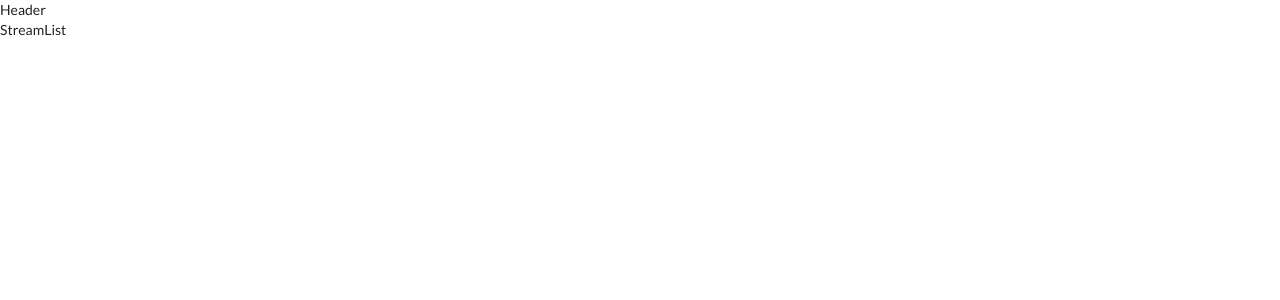
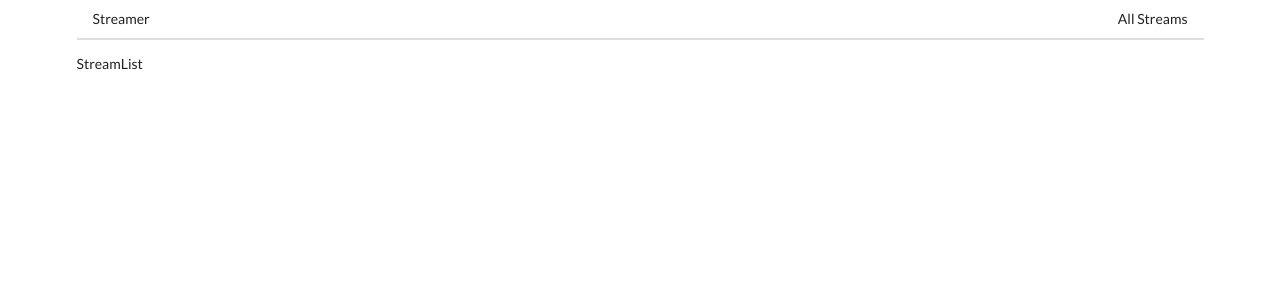
Before and after one commit to JMBourgoin/streamer, a React (Create React App) app in the folder client/: page / in a window 1280 px wide. Shown: the top 300 px of the page. Built offline with nearby package versions, Linux system fonts and the light colour scheme.

Commit message:
connect header

```diff
--- a/client/src/components/App.jsx
+++ b/client/src/components/App.jsx
@@ -11,10 +11,10 @@
 
 const App = props => {
     return (
-        <div>
-            <Header/>
+        <div className="ui container">
             <BrowserRouter>
             <div>
+                <Header />
                 <Route path='/' exact component={StreamList}/>
                 <Route path='/streams/new' exact component={StreamCreate} />
                 <Route path='/streams/edit' exact component={StreamEdit} />
--- a/client/src/components/Header.jsx
+++ b/client/src/components/Header.jsx
@@ -1,9 +1,15 @@
 import React from 'react';
+import { Link } from 'react-router-dom';
 
 const Header = props => {
     return (
-        <div>Header</div>
-    )
+        <div className="ui secondary pointing menu">
+            <Link to="/" className="item">Streamer</Link>
+            <div className="right menu">
+                <Link to="/" className="item">All Streams</Link>
+            </div>
+        </div>
+    );
 }
 
 export default Header;
```
